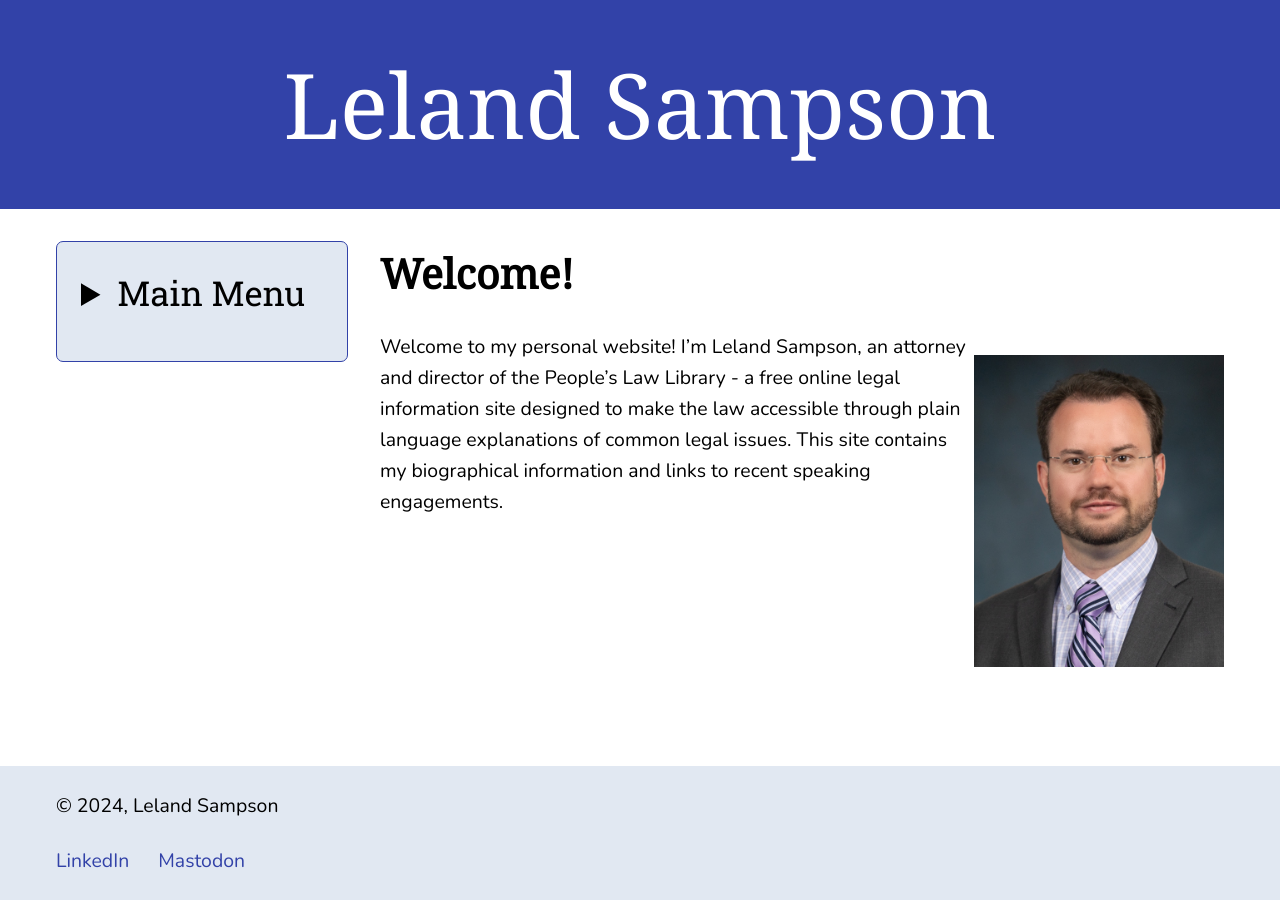
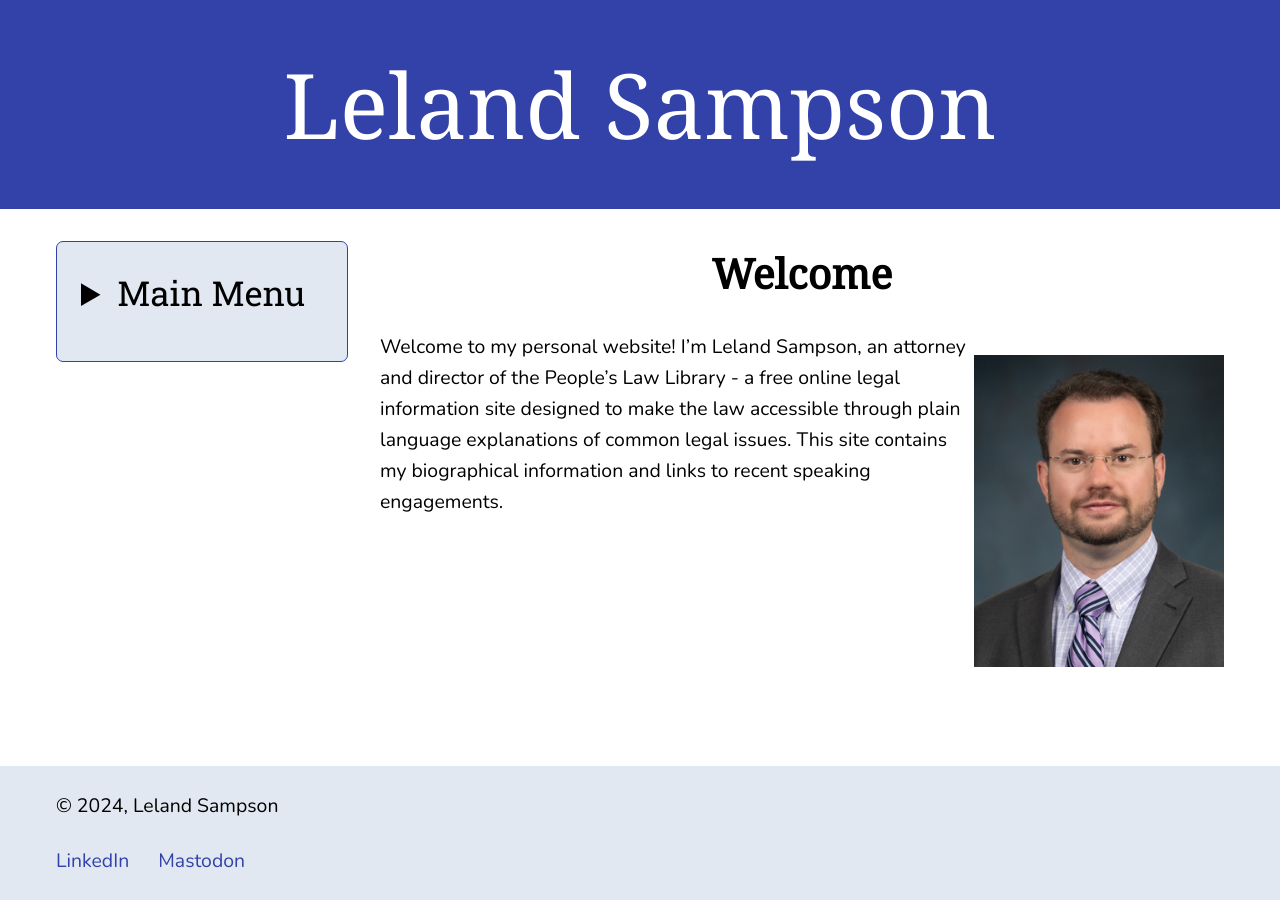
Before and after one commit to lelandsampson/Leland-Sampson-Website, a Jekyll site: the page built from index.md, in a window 1280 px wide. Built offline with Jekyll 4.4.1, drawn with Linux system fonts in a browser that asks for light colours.

Commit message:
Update index.md

```diff
--- a/index.md
+++ b/index.md
@@ -3,7 +3,7 @@ layout: default
 title: Home
 ---
 
-# Welcome!
+<h1 align="center">Welcome</h1>
 
 <div class="content-section">
     <p>Welcome to my personal website! I’m Leland Sampson, an attorney and director of the People’s Law Library - a free online legal information site designed to make the law accessible through plain language explanations of common legal issues. This site contains my biographical information and links to recent speaking engagements.</p>
```
